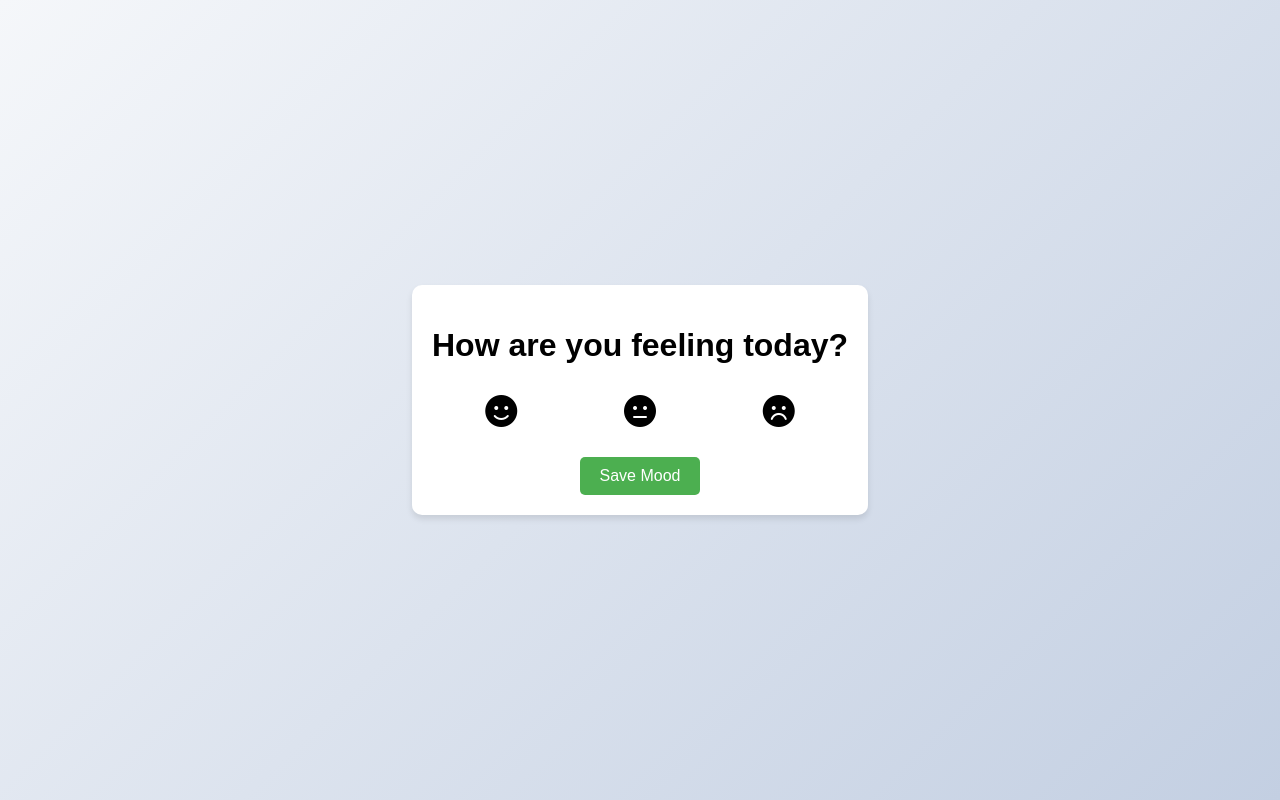
After one commit to mips2/Site-of-Theseus, a Flask app: page /mood-tracker in a window 1280 px wide. The commit adds this page. Run offline with Flask 2, Linux system fonts and the light colour scheme.

Commit message:
Auto-update from AI on 2025-01-09T01:17:57.246971
Changes: The new code adds two new routes: `/mood-tracker` and `/save-mood`. The `/mood-tracker` route renders a new template (`mood_tracker.html`), and the `/save-mood` route handles POST requests to save a user's mood and timestamp, returning a JSON response. No existing code was removed or modified.

```diff
--- a/website/app.py
+++ b/website/app.py
@@ -48,5 +48,16 @@ def generate_story():
     story = " ".join(emojis)
     return jsonify({'story': story})
 
+@app.route('/mood-tracker')
+def mood_tracker():
+    return render_template('mood_tracker.html')
+
+@app.route('/save-mood', methods=['POST'])
+def save_mood():
+    mood = request.json.get('mood')
+    timestamp = request.json.get('timestamp')
+    # Here you could save the mood and timestamp to a database
+    return jsonify({'status': 'success', 'mood': mood, 'timestamp': timestamp})
+
 if __name__ == '__main__':
     app.run(debug=True)
--- /dev/null
+++ b/website/templates/mood_tracker.html
@@ -0,0 +1,115 @@
+<!DOCTYPE html>
+<html lang="en">
+<head>
+    <meta charset="UTF-8">
+    <meta name="viewport" content="width=device-width, initial-scale=1.0">
+    <title>Mood Tracker</title>
+    <link rel="stylesheet" href="https://cdnjs.cloudflare.com/ajax/libs/font-awesome/6.0.0-beta3/css/all.min.css">
+    <style>
+        body {
+            font-family: Arial, sans-serif;
+            background: linear-gradient(135deg, #f5f7fa, #c3cfe2);
+            display: flex;
+            justify-content: center;
+            align-items: center;
+            height: 100vh;
+            margin: 0;
+        }
+        .mood-tracker {
+            background: white;
+            padding: 20px;
+            border-radius: 10px;
+            box-shadow: 0 4px 6px rgba(0, 0, 0, 0.1);
+            text-align: center;
+        }
+        .mood-options {
+            display: flex;
+            justify-content: space-around;
+            margin: 20px 0;
+        }
+        .mood-option {
+            cursor: pointer;
+            padding: 10px;
+            border-radius: 50%;
+            transition: transform 0.2s, box-shadow 0.2s;
+        }
+        .mood-option:hover {
+            transform: scale(1.1);
+            box-shadow: 0 4px 8px rgba(0, 0, 0, 0.2);
+        }
+        .mood-option.selected {
+            transform: scale(1.2);
+            box-shadow: 0 6px 12px rgba(0, 0, 0, 0.3);
+        }
+        .mood-option i {
+            font-size: 2em;
+        }
+        .save-button {
+            background: #4CAF50;
+            color: white;
+            border: none;
+            padding: 10px 20px;
+            border-radius: 5px;
+            cursor: pointer;
+            font-size: 1em;
+            transition: background 0.2s;
+        }
+        .save-button:hover {
+            background: #45a049;
+        }
+    </style>
+</head>
+<body>
+    <div class="mood-tracker">
+        <h1>How are you feeling today?</h1>
+        <div class="mood-options">
+            <div class="mood-option" data-mood="happy">
+                <i class="fas fa-smile"></i>
+            </div>
+            <div class="mood-option" data-mood="neutral">
+                <i class="fas fa-meh"></i>
+            </div>
+            <div class="mood-option" data-mood="sad">
+                <i class="fas fa-frown"></i>
+            </div>
+        </div>
+        <button class="save-button" onclick="saveMood()">Save Mood</button>
+    </div>
+
+    <script>
+        const moodOptions = document.querySelectorAll('.mood-option');
+        let selectedMood = null;
+
+        moodOptions.forEach(option => {
+            option.addEventListener('click', () => {
+                moodOptions.forEach(o => o.classList.remove('selected'));
+                option.classList.add('selected');
+                selectedMood = option.getAttribute('data-mood');
+            });
+        });
+
+        function saveMood() {
+            if (!selectedMood) {
+                alert('Please select a mood before saving.');
+                return;
+            }
+
+            const timestamp = new Date().toISOString();
+            fetch('/save-mood', {
+                method: 'POST',
+                headers: {
+                    'Content-Type': 'application/json',
+                },
+                body: JSON.stringify({ mood: selectedMood, timestamp }),
+            })
+            .then(response => response.json())
+            .then(data => {
+                alert('Mood saved successfully!');
+            })
+            .catch(error => {
+                console.error('Error:', error);
+            });
+        }
+    </script>
+</body>
+</html>
```
Also changed, not shown: website/templates/index.html (+28 -28 lines).
